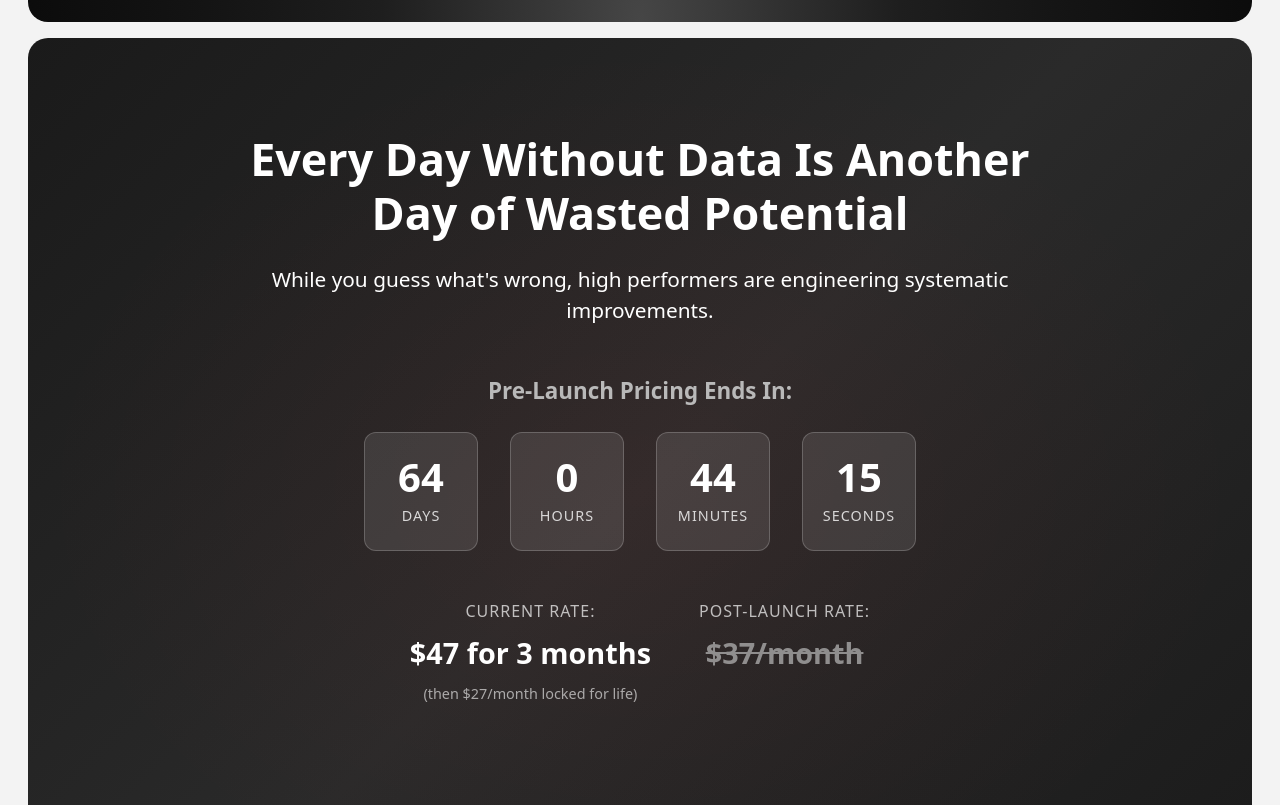
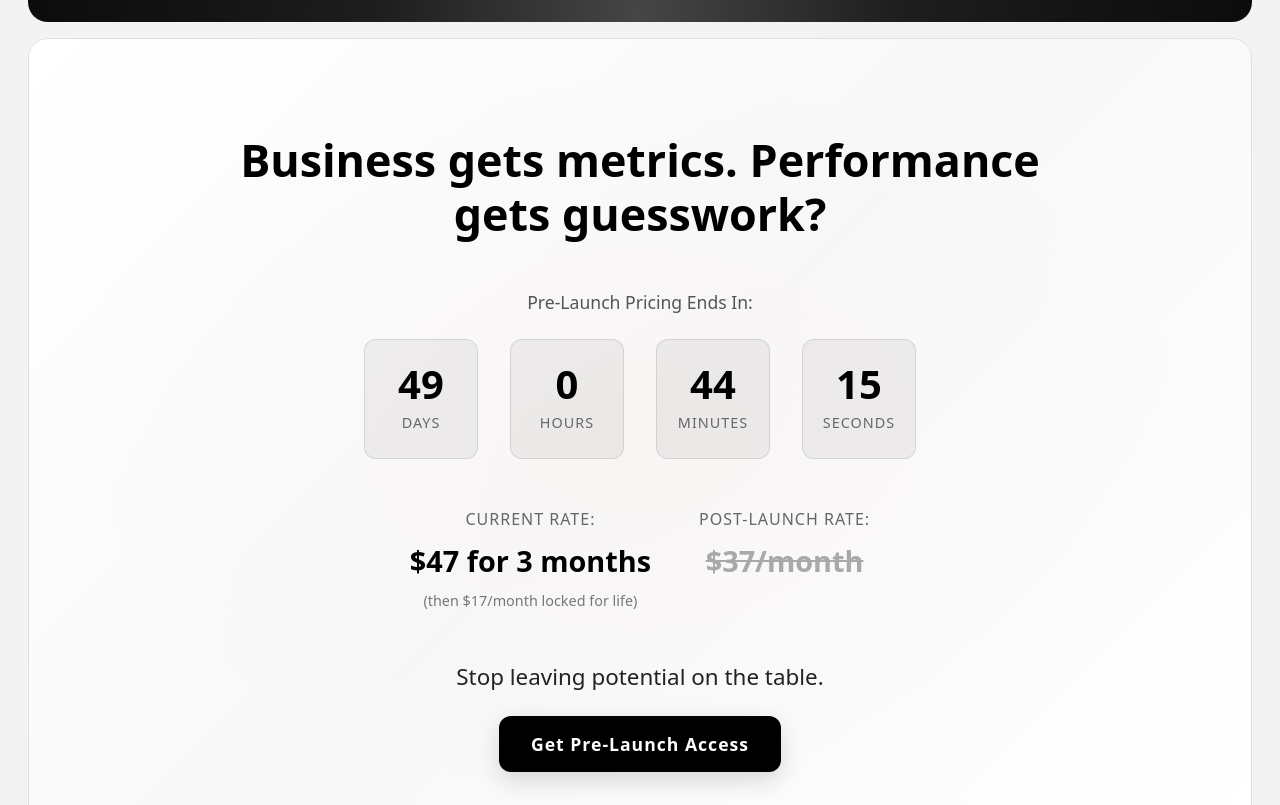
Before and after one commit to HehLul/apexos, a React (Vite) app in the folder landingpage/: page / in a window 1280 px wide. Shown: the part 5575-6380 px from the top of the page. Built offline with nearby package versions, Linux system fonts and the light colour scheme.

Commit message:
style: urgent section

```diff
--- a/landingpage/src/App.jsx
+++ b/landingpage/src/App.jsx
@@ -83,7 +83,7 @@ function App() {
       <Features></Features>
       <Pricing></Pricing>
       <Urgent></Urgent>
-      <LastCta></LastCta>
+      {/* <LastCta></LastCta> */}
       <Footer></Footer>
     </div>
   );
--- a/landingpage/src/sections/Urgent/Urgent.css
+++ b/landingpage/src/sections/Urgent/Urgent.css
@@ -1,11 +1,12 @@
 .urgent {
   padding: 4rem 6rem;
   border-radius: 20px;
-  background: linear-gradient(135deg, #1a1a1a 0%, #2a2a2a 50%, #1a1a1a 100%);
-  color: white;
+  background: linear-gradient(135deg, #ffffff 0%, #f8f8f8 50%, #ffffff 100%);
+  color: black;
   text-align: center;
   position: relative;
   overflow: hidden;
+  border: 1px solid #e0e0e0;
 }
 
 /* Add subtle pattern overlay for urgency */
@@ -18,7 +19,7 @@
   bottom: 0;
   background: radial-gradient(
     ellipse at center,
-    rgba(255, 59, 59, 0.05) 0%,
+    rgba(255, 59, 59, 0.02) 0%,
     transparent 70%
   );
   pointer-events: none;
@@ -33,7 +34,7 @@
 
 /* Initial hidden state - all elements start invisible */
 .urgent h1,
-.urgent p,
+.urgent > .urgent-content > p,
 .urgent .countdown-section,
 .urgent .pricing-comparison,
 .urgent .final-hook {
@@ -44,18 +45,19 @@
 /* Animation triggers when .animate-in class is added */
 .urgent.animate-in h1 {
   font-size: 2.8rem;
-  font-weight: 700;
+  font-weight: 600;
   margin-bottom: 1.5rem;
   line-height: 1.2;
-  color: #ffffff;
+  color: #000000;
   animation: fadeInFromBottomUrgent 0.8s ease-out forwards;
   animation-delay: 0s;
+  margin-bottom: 3rem;
 }
 
 .urgent.animate-in > .urgent-content > p {
   font-size: 1.3rem;
   margin-bottom: 3rem;
-  opacity: 0.9;
+  color: #333333;
   animation: fadeInFromBottomUrgent 0.8s ease-out forwards;
   animation-delay: 0.2s;
 }
@@ -70,10 +72,10 @@
 }
 
 .countdown-section h3 {
-  font-size: 1.4rem;
+  font-size: 1.1rem;
   margin-bottom: 1.5rem;
-  color: rgb(185, 185, 185);
-  font-weight: 600;
+  color: #555555;
+  font-weight: 400;
 }
 
 .countdown-timer {
@@ -86,23 +88,23 @@
   display: flex;
   flex-direction: column;
   align-items: center;
-  background: rgba(255, 255, 255, 0.1);
+  background: rgba(0, 0, 0, 0.05);
   border-radius: 12px;
   padding: 1.5rem 1rem;
   min-width: 80px;
-  border: 1px solid rgba(255, 255, 255, 0.2);
+  border: 1px solid rgba(0, 0, 0, 0.1);
 }
 
 .time-number {
   font-size: 2.5rem;
   font-weight: 700;
-  color: #ffffff;
+  color: #000000;
   line-height: 1;
 }
 
 .time-label {
   font-size: 0.9rem;
-  color: rgba(255, 255, 255, 0.8);
+  color: #666666;
   margin-top: 0.5rem;
   text-transform: uppercase;
   letter-spacing: 1px;
@@ -129,7 +131,7 @@
 
 .rate .label {
   font-size: 1rem;
-  color: rgba(255, 255, 255, 0.7);
+  color: #666666;
   text-transform: uppercase;
   letter-spacing: 1px;
 }
@@ -137,18 +139,18 @@
 .rate .price {
   font-size: 1.8rem;
   font-weight: 700;
-  color: #ffffff;
+  color: #000000;
 }
 
 .rate.post-launch .price {
-  color: #bbbbbb;
+  color: #888888;
   text-decoration: line-through;
   opacity: 0.7;
 }
 
 .rate .detail {
   font-size: 0.9rem;
-  color: rgba(255, 255, 255, 0.6);
+  color: #777777;
 }
 
 .final-hook {
@@ -157,36 +159,34 @@
 
 .urgent.animate-in .final-hook {
   animation: fadeInFromBottomUrgent 0.8s ease-out forwards;
-  animation-delay: 0.8s;
+  animation-delay: 1s;
 }
 
 .final-hook p {
   font-size: 1.4rem;
-  font-weight: 600;
-  margin-bottom: 2rem;
-  color: #e7e7e7;
+  font-weight: 400;
+  color: #222222;
 }
 
 .urgent-cta {
-  /* background: linear-gradient(135deg, #ff3b3b, #ff6b6b); */
+  background: #000000;
   color: white;
   border: none;
-  padding: 1.2rem 3rem;
-  font-size: 1.2rem;
+  padding: 1rem 2rem;
+  font-size: 1.1rem;
   font-weight: 600;
   border-radius: 12px;
   cursor: pointer;
   transition: all 0.3s ease;
-  text-transform: uppercase;
+  /* text-transform: uppercase; */
   letter-spacing: 1px;
-  /* box-shadow: 0 8px 25px rgba(255, 59, 59, 0.3); */
+  box-shadow: 0 8px 25px rgba(0, 0, 0, 0.15);
 }
 
 .urgent-cta:hover {
   transform: translateY(-3px);
-  box-shadow: 0 12px 35px rgba(255, 59, 59, 0.4);
-  /* background: linear-gradient(135deg, #ff2b2b, #ff5b5b); */
-  background-color: #ffffff;
+  box-shadow: 0 12px 35px rgba(0, 0, 0, 0.25);
+  background: #333333;
 }
 
 /* Responsive Design */
--- a/landingpage/src/sections/Urgent/Urgent.jsx
+++ b/landingpage/src/sections/Urgent/Urgent.jsx
@@ -2,7 +2,7 @@ import "./Urgent.css";
 import Countdown from "react-countdown";
 
 function Urgent() {
-  const launchDate = new Date("2025-07-30T12:00:00");
+  const launchDate = new Date("2025-07-15T12:00:00");
 
   // Custom renderer for countdown
   const countdownRenderer = ({ days, hours, minutes, seconds, completed }) => {
@@ -35,11 +35,11 @@ function Urgent() {
   return (
     <div className="urgent">
       <div className="urgent-content">
-        <h1>Every Day Without Data Is Another Day of Wasted Potential</h1>
-        <p>
+        <h1>Business gets metrics. Performance gets guesswork?</h1>
+        {/* <p>
           While you guess what's wrong, high performers are engineering
           systematic improvements.
-        </p>
+        </p> */}
 
         <div className="countdown-section">
           <h3>Pre-Launch Pricing Ends In:</h3>
@@ -50,7 +50,7 @@ function Urgent() {
           <div className="rate">
             <span className="label">Current Rate:</span>
             <span className="price">$47 for 3 months</span>
-            <span className="detail">(then $27/month locked for life)</span>
+            <span className="detail">(then $17/month locked for life)</span>
           </div>
           <div className="rate post-launch">
             <span className="label">Post-Launch Rate:</span>
```
